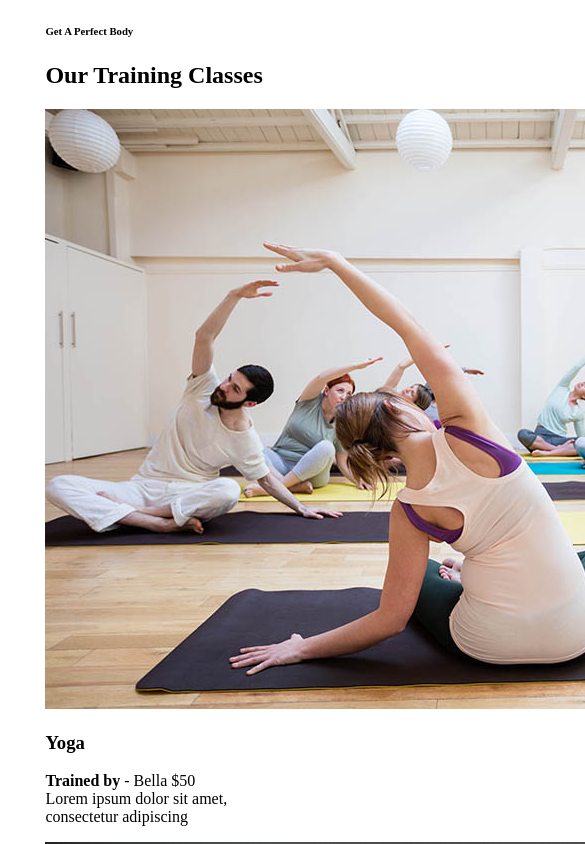
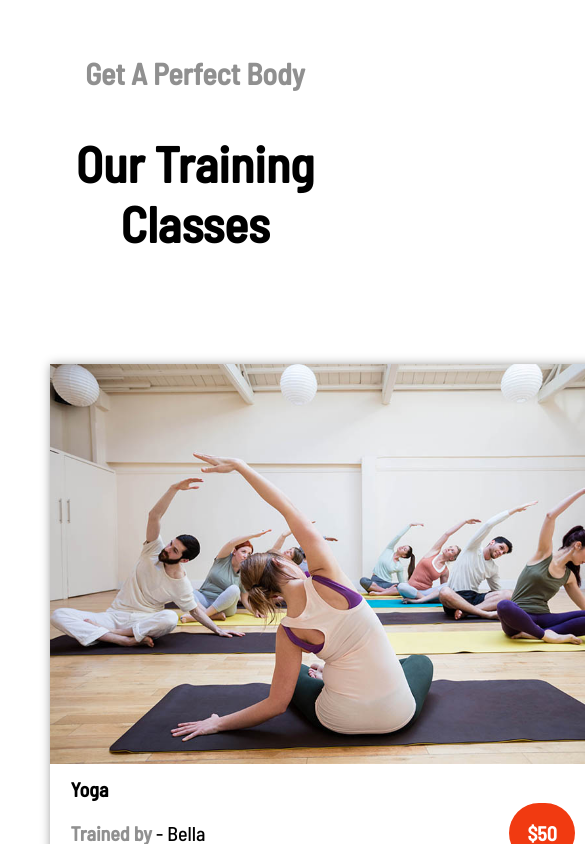
Before and after one commit to RedaMeziouni/Fitness-Website, a plain HTML site: page index.html in a window 390 px wide. Shown: the top 844 px of the page, 585 px wide, since content can reach past the window. Drawn offline with Linux system fonts and the light colour scheme.

Commit message:
resultat

```diff
--- a/styles/main.scss
+++ b/styles/main.scss
@@ -97,3 +97,66 @@ $BSC-font: 'Barlow Semi Condensed', sans-serif;
       padding: 1rem;
     }
 }
+
+
+// third-section
+.containerclass{
+    .texteh2 ,.texteh5 {
+        text-align: center;
+    }
+    .texteh2{
+        font-size: 50px;
+    }
+    .texteh5 {
+        color: $color-text-background;
+        font-size: 30px;
+        margin: 0;
+    }
+    .class{
+        display: flex;
+        justify-content: space-between;
+        padding: 20px;
+        h3,p{
+            margin-left: 20px;
+            margin-top: 10px;
+            font-size: 20px;
+              }
+              .classimg{
+                background-color:$color-background-class;
+
+                img{
+                    width: 590px;
+                    height: 400px;
+                }
+                box-shadow: 2px 2px 10px 1px $color-text-background;
+                }
+                strong{
+                color:$color-text-background;
+                }
+               .round{
+                color:$color-texte-prix;
+                border-radius: 80px;
+                background: $color-background-prix;
+                padding: 18px;
+                margin-left: 300px;
+                font-weight: bold;
+            }
+          }
+          }
+
+          @media screen and (max-width: 900px) {
+            .containerclass{
+                margin-top: 55px;
+            }
+            .class{
+                flex-direction: column;
+                margin-left: 0px;
+                margin-top: 40px;
+                .classimg{
+                margin: 0px;
+                width: 590px;
+                margin-top: 50px;
+                margin-left: -15px;
+            }
+            }
+        }
```
Also changed, not shown: styles/main.css, 1 other file.
